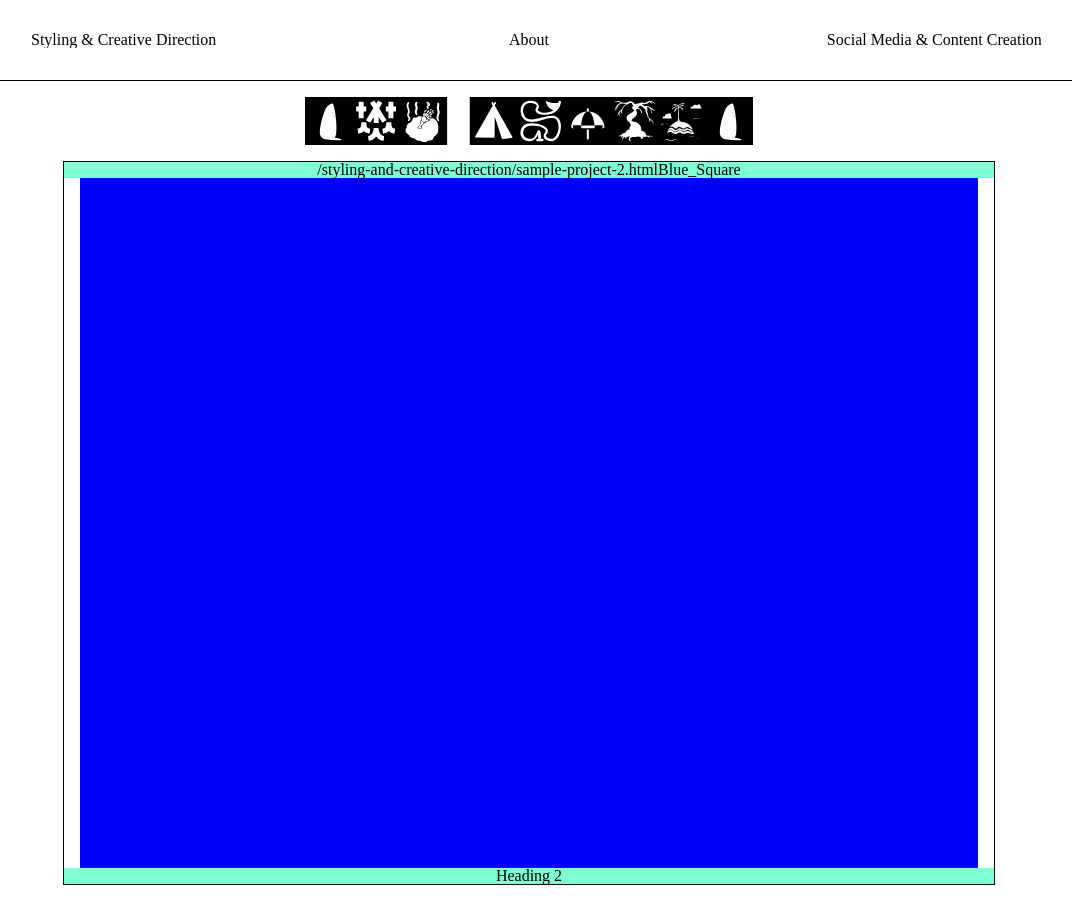
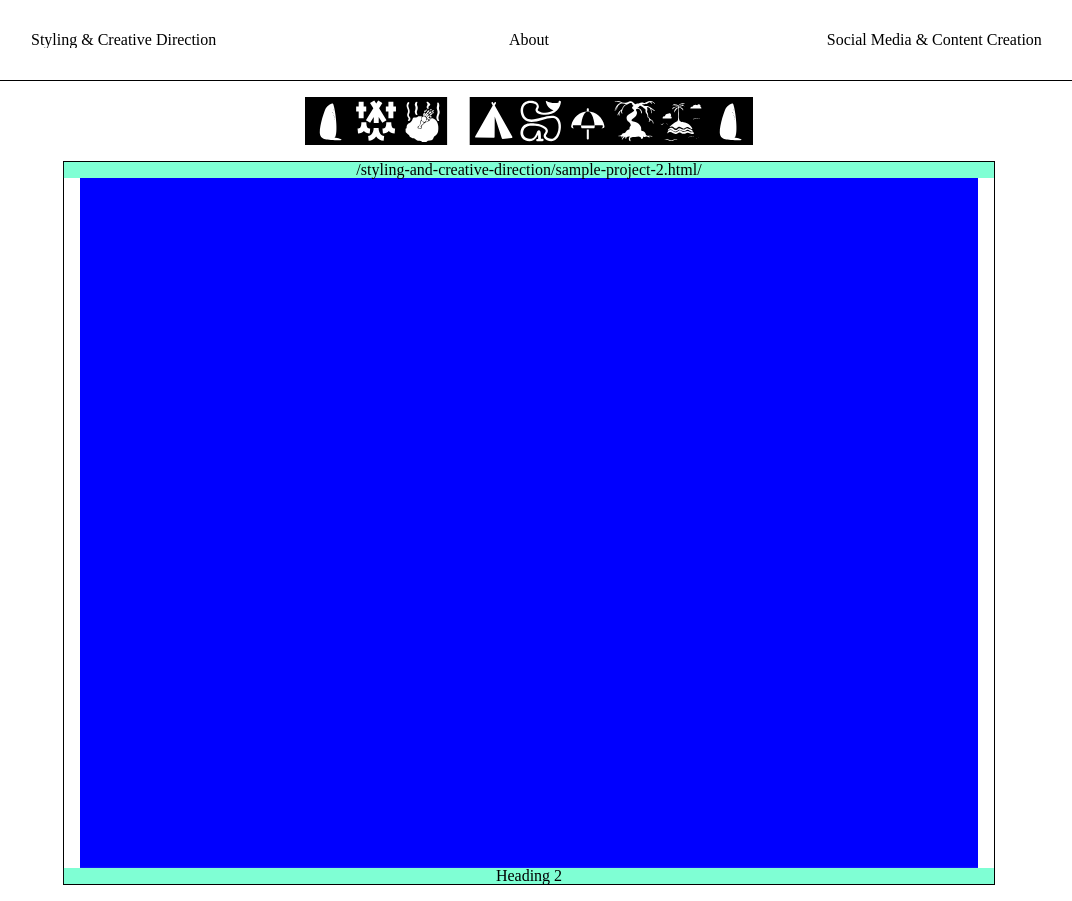
Before and after one commit to basharalidreesi/lab, a Jekyll site: the page built from _styling-and-creative-direction/sample-project-2.markdown, in a window 1280 px wide. Shown: the whole page, without its empty margins (111-1183 px from the left). Built offline with Jekyll 4.4.1, drawn with Linux system fonts in a browser that asks for light colours.

Commit message:
Update project.html

```diff
--- a/_layouts/project.html
+++ b/_layouts/project.html
@@ -9,7 +9,7 @@ layout: default
 		{% assign title = page.title | downcase | replace: " ", "_" %}
 		{% if path contains title %}
 			<figure class="look_cascade_wrapper-look_cascade_graphic_card">
-				<figcaption class="look_cascade_graphic_card-look_cascade_graphic_card_caption">{{ page.url | append: myimage.basename }}</figcaption>
+				<figcaption class="look_cascade_graphic_card-look_cascade_graphic_card_caption">{{ page.url | append: "/" myimage.basename }}</figcaption>
 				<a href="{{ page.url | append: {{ myimage.basename }}">
 					<img class="look_cascade_graphic_card-look_cascade_graphic_card_graphic" src="{{ myimage.path }}">
 				</a>
```
